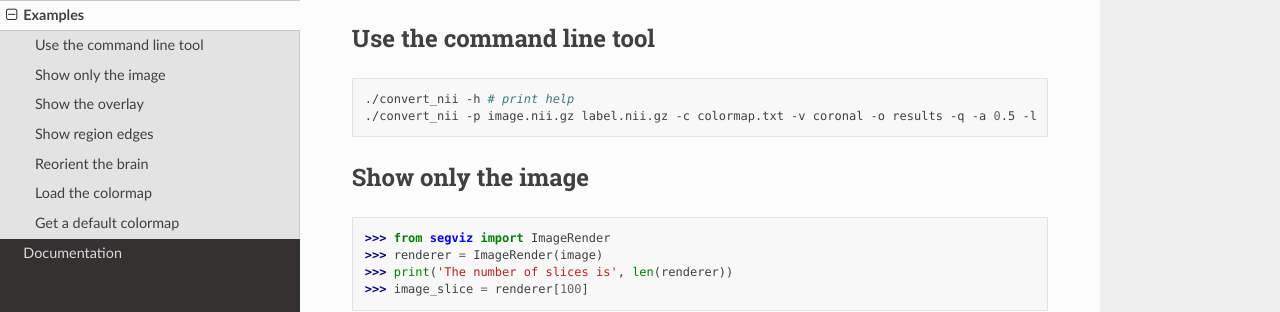
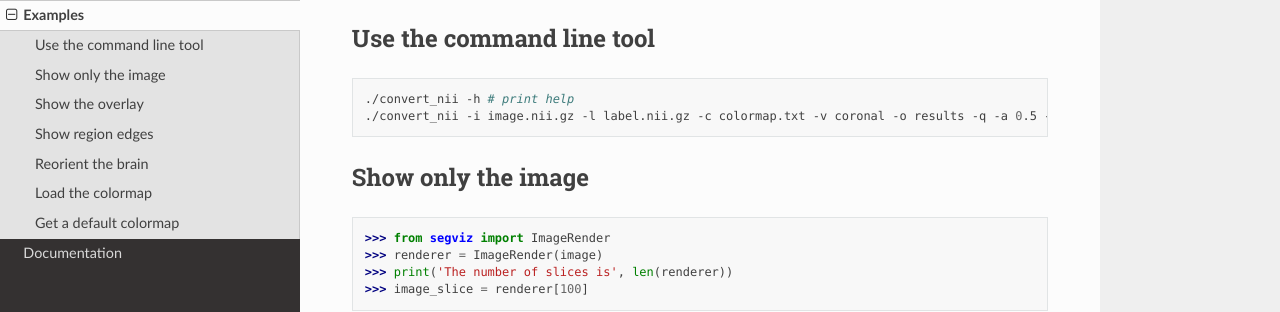
Before and after one commit to shuohan/segviz, a Sphinx documentation site: the page built from docs/source/examples.rst, in a window 1280 px wide and 900 px high. Shown: the part 138-450 px from the top of the window. Built offline with Sphinx 7.4.7 and the Read the Docs theme 2.0.0, drawn with Linux system fonts in a browser that asks for light colours.

```diff
--- a/docs/source/examples.rst
+++ b/docs/source/examples.rst
@@ -7,7 +7,7 @@ Use the command line tool
 .. code-block:: bash
 
    ./convert_nii -h # print help
-   ./convert_nii -p image.nii.gz label.nii.gz -c colormap.txt -v coronal -o results -q -a 0.5 -l
+   ./convert_nii -i image.nii.gz -l label.nii.gz -c colormap.txt -v coronal -o results -q -a 0.5 -A
 
 Show only the image
 -------------------
```
